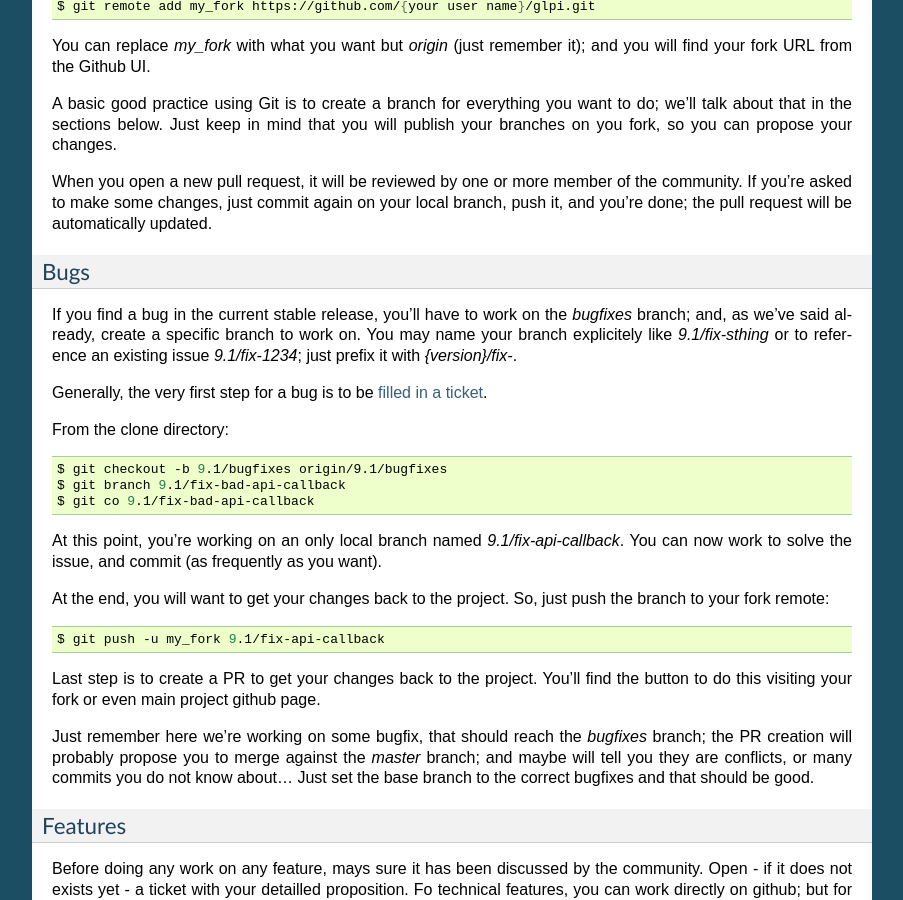
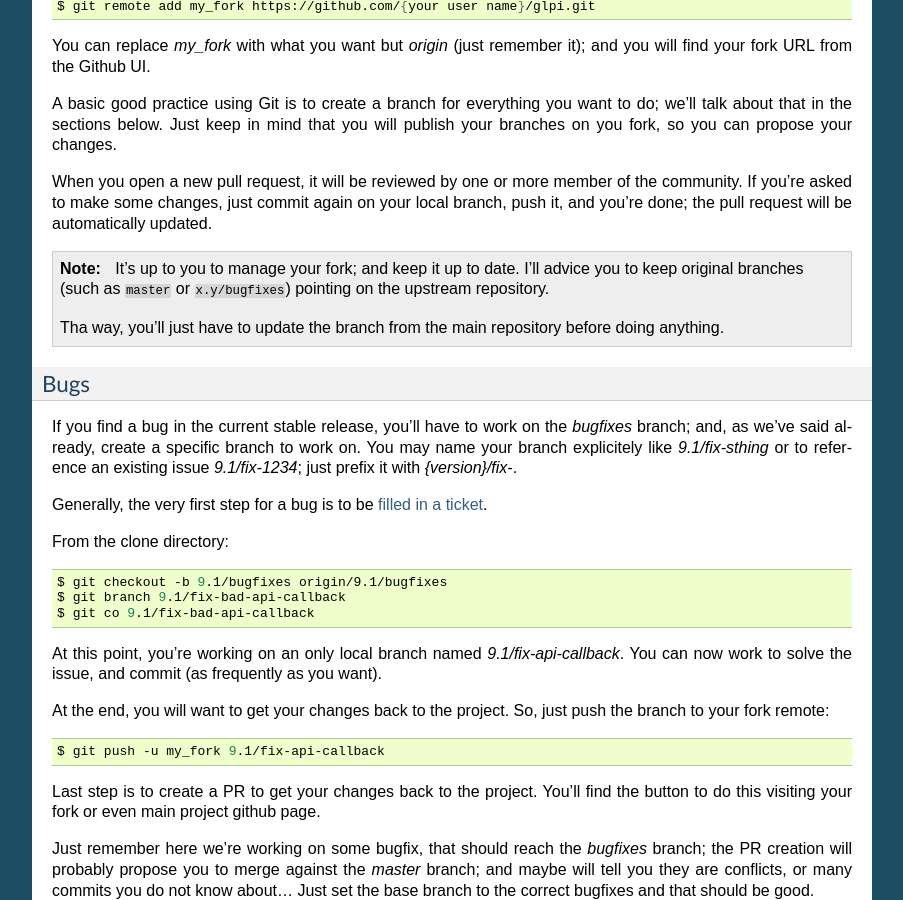
Before and after one commit to glpi-project/docdev, a Sphinx documentation site: the page built from source/sourcecode.rst, in a window 1280 px wide and 900 px high, scrolled down 2639 px. Shown: the whole window, without its empty margins (198-1101 px from the left). Built offline with Sphinx 7.4.7, drawn with Linux system fonts in a browser that asks for light colours.

Commit message:
Advice on origin; refs #51

```diff
--- a/source/sourcecode.rst
+++ b/source/sourcecode.rst
@@ -157,6 +157,12 @@ A basic good practice using Git is to create a branch for everything you want to
 
 When you open a new pull request, it will be reviewed by one or more member of the community. If you're asked to make some changes, just commit again on your local branch, push it, and you're done; the pull request will be automatically updated.
 
+.. note::
+
+   It's up to you to manage your fork; and keep it up to date. I'll advice you to keep original branches (such as ``master`` or ``x.y/bugfixes``) pointing on the upstream repository.
+
+   Tha way, you'll just have to update the branch from the main repository before doing anything.
+
 Bugs
 ^^^^
 
```
